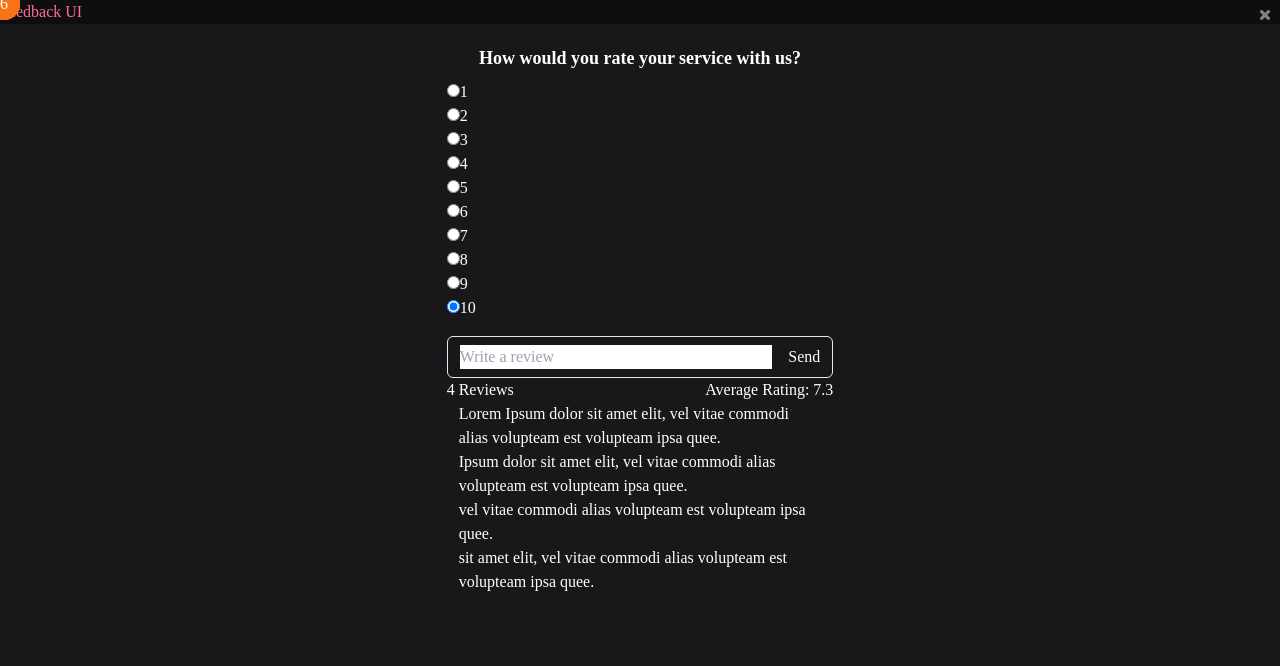
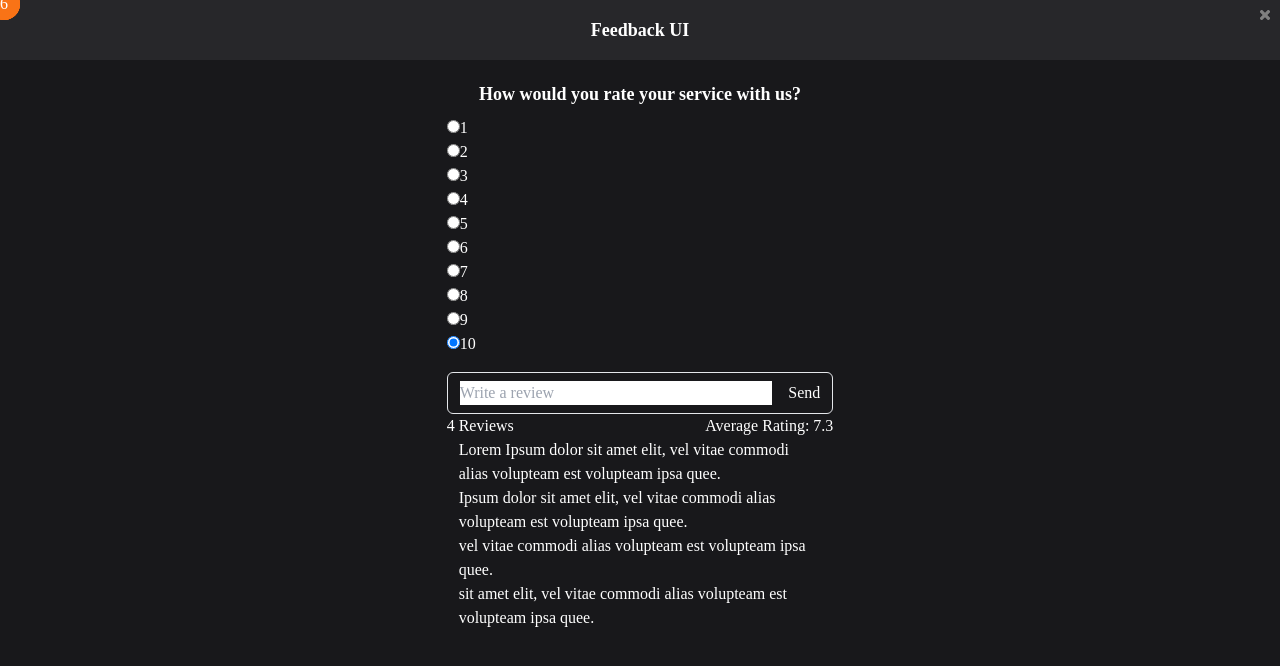
Before and after one commit to setykarimi/FeedBack, a React (Create React App) app: page / in a window 1280 px wide. Shown: the top 666 px of the page. Built offline with nearby package versions, Linux system fonts and the light colour scheme.

Commit message:
Remove default style, add tailwind classes for styling

```diff
--- a/src/components/Header.jsx
+++ b/src/components/Header.jsx
@@ -1,30 +1,19 @@
 import PropTypes from 'prop-types';
 
-const Header = ({text, bgColor, textColor}) => {
-    const headerStyles = {
-        backgroundColor: bgColor,
-        color: textColor
-    }
-
+const Header = ({ text }) => {
     return (
-        <header style={headerStyles}>
-            <div className='container'>
-            <h2>{text}</h2>
-            </div>
+        <header className="py-4 bg-zinc-800">
+                <h2 className='text-center text-lg font-bold text-white'>{text}</h2>
         </header>
     )
 }
 
 Header.defaultProps = {
-    text: 'Feedback UI',
-    bgColor: 'rgba(0,0,0,0.4)',
-    textColor: '#ff6a95'
+    text: 'Feedback UI'
 }
 
 Header.propTypes = {
-    text: PropTypes.string,
-    bgColor: PropTypes.string,
-    textColor: PropTypes.string
+    text: PropTypes.string
 }
 
 export default Header
```
